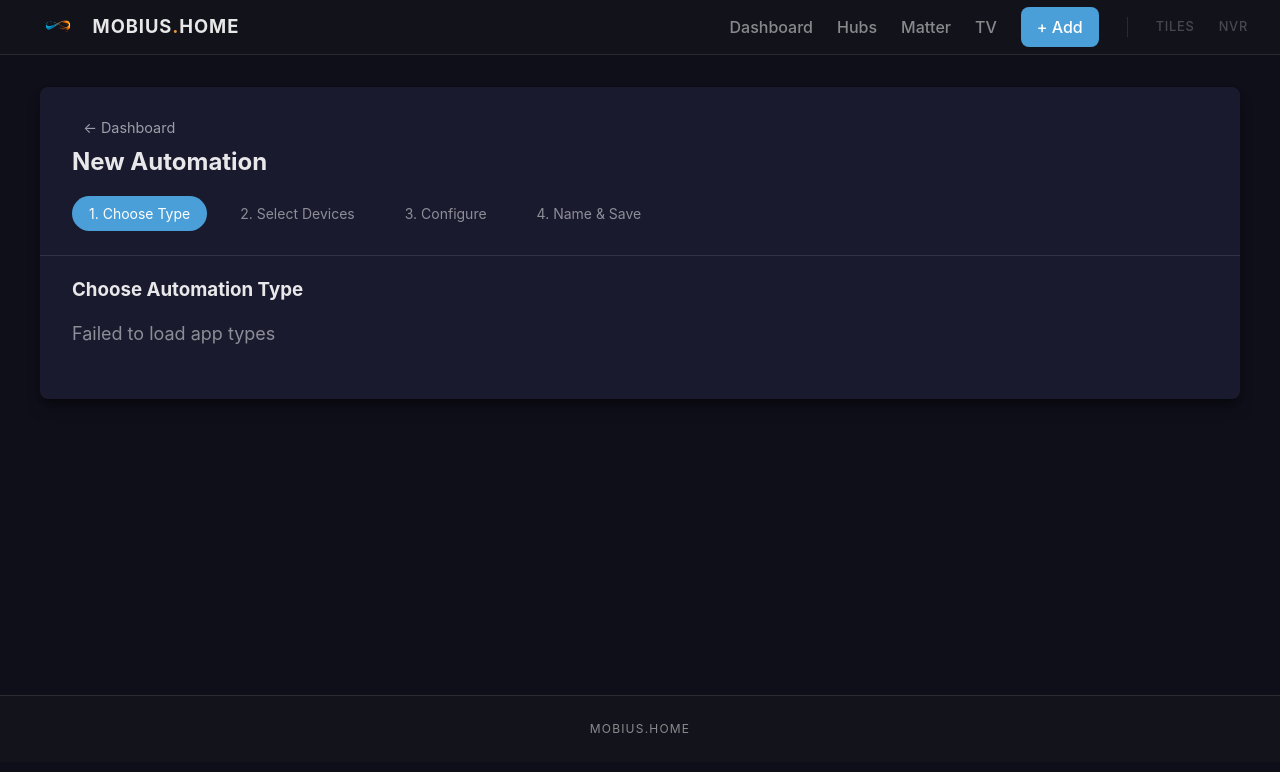
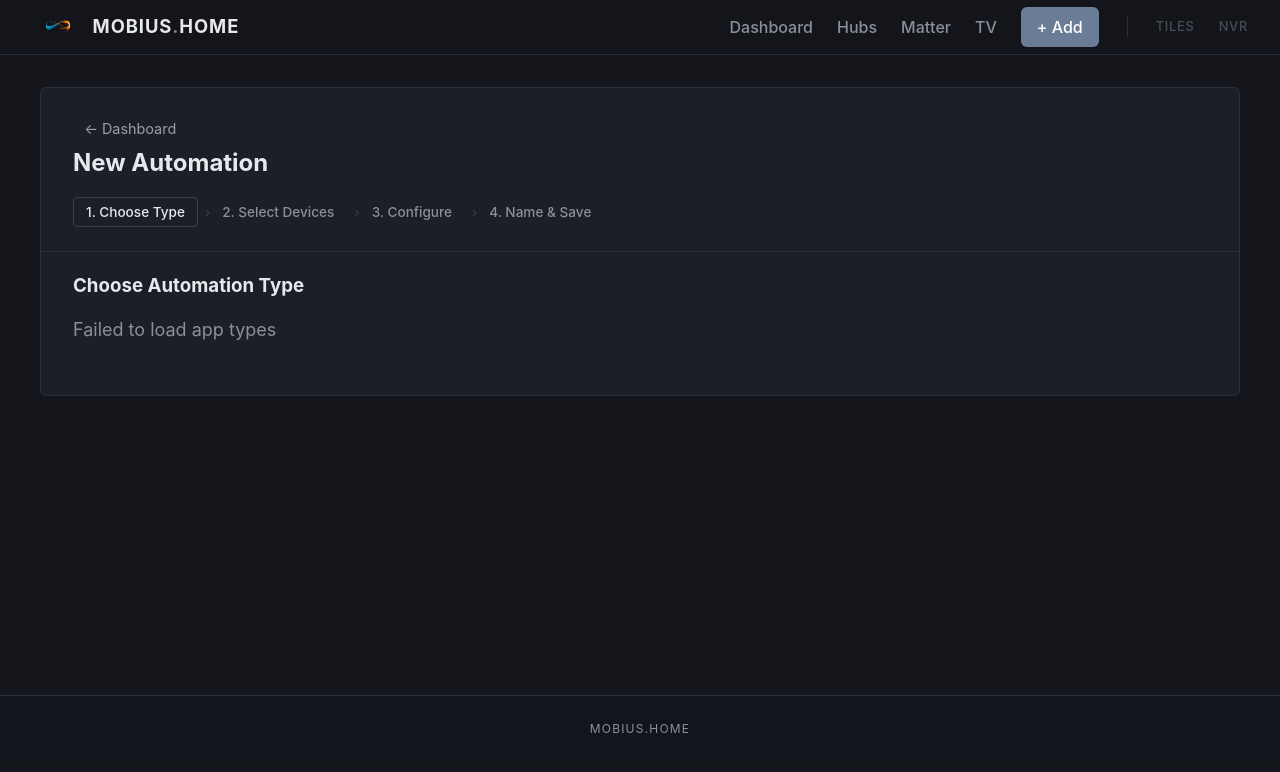
Before and after one commit to elfege/MOBIUS.SMART_HOME, a Flask app: template templates/instance_wizard.html in a window 1280 px wide. Shown: the top 772 px of the page. Run offline with Flask 3, Linux system fonts and the light colour scheme; the template is opened without the code that fills it, so the values that code supplies are empty.

Commit message:
feat(ui): neutral theme overlay — kill cartoon palette, normalize fields
User feedback (3:30am, frustrated): 'this is an app, not a cartoon.'
'God the buttons!!! find better design, better more neutral colors.'

ONE file: static/css/theme-neutral.css. Loaded after main.css in
templates/base.html, overrides selectively. Revert by removing one
<link> line — no risk to functionality.

Palette: slate-blue accent (#6b7d96) replaces cobalt; sage green
(#6a8a5a) replaces lime; brick (#a85a5a) replaces fire-engine red.
Every saturation pulled ~30% from defaults. Inspiration: Linear,
Vercel, Logseq dark themes.

Buttons: 36px height, 6px radius (NOT 999px pills), neutral fill
+ hairline border. No glow shadows. .btn-create kept slightly more
emphasized as the primary CTA without going bright.

Wizard step indicators: text + chevron separator + hairline border
on current step. NO filled green/blue pills. Completed step gets a
subtle ✓ suffix. .clickable hover shows a subtle surface lift.

Forms: 36px height for all inputs, 12px horizontal padding,
left-aligned text (overriding centered). Number inputs constrained
to max-width 120px. Labels above field at 0.8rem muted color.
Spin buttons hidden. Focus = border-color change, no box-shadow ring.

Per-mode-timeout panel specifically targeted via .mode-timeout-row
+ [class*='mode-timeout'] selectors — label 140px / input 120px
grid, so 'Night = 10' renders compactly with the field next to
the label, not stretched to the page width.

App-type cards (wizard step 1): subtle hover (border + surface
shift), not cobalt-colored border + alpha-15 fill.

To roll back: remove the <link> in templates/base.html line ~21.

```diff
--- /dev/null
+++ b/static/css/theme-neutral.css
@@ -0,0 +1,321 @@
+/* =============================================================================
+   Neutral Theme Overlay — 2026-05-17
+   --------------------------------------------------------------------------
+   Loaded AFTER variables.css and main.css. Overrides the saturated default
+   palette with a slate-neutral set, kills the cartoon "filled pill" look
+   for buttons + step indicators, and normalizes field sizing.
+
+   Design rule: "this is an app, not a cartoon" — pull saturation down ~30%
+   from defaults, no bright accent fills, hairline borders over heavy fills.
+   Inspiration: Linear / Vercel / Logseq dark themes.
+
+   To disable: comment out the link in templates/base.html. No layout
+   regressions — this only adjusts colors, sizing, and visual weight.
+   ============================================================================= */
+
+:root {
+    /* ---------- core palette ---------- */
+    --color-bg:            #14161c;
+    --color-card:          #1c1f27;
+    --color-surface:       #1c1f27;
+    --color-surface-2:     #232733;
+    --color-border:        #2a2e38;
+    --color-border-strong: #3a3f4d;
+
+    --color-text:          #e6e8ec;
+    --color-text-muted:    #8a8f99;
+
+    --color-header-bg:     rgba(20, 22, 28, 0.94);
+
+    /* ---------- accent (slate-blue, NOT cobalt) ---------- */
+    --color-primary:             #6b7d96;
+    --color-primary-hover:       #7e90a8;
+    --color-primary-alpha-15:    rgba(107, 125, 150, 0.15);
+    --color-primary-alpha-30:    rgba(107, 125, 150, 0.30);
+    --color-accent:              #8b7d63;        /* warm slate, not orange */
+
+    /* ---------- semantic (muted) ---------- */
+    --color-success:        #6a8a5a;             /* sage, not lime */
+    --color-success-border: #4d6845;
+    --color-success-glow:   rgba(106, 138, 90, 0.30);
+
+    --color-warning:        #c79a5a;
+    --color-danger:         #a85a5a;             /* brick, not fire-engine */
+    --color-danger-hover:   #b96a6a;
+    --color-danger-dark:    #8a4848;
+
+    --color-neutral:        #7a808c;
+
+    /* ---------- state badges, also de-saturated ---------- */
+    --color-state-green-bg:   #243426;
+    --color-state-green-text: #a9c4a0;
+    --color-state-green-border: #3a5237;
+
+    --color-state-red-bg:     #3a2424;
+    --color-state-red-text:   #d5a0a0;
+    --color-state-red-border: #5a3838;
+
+    /* ---------- radii — kill the giant pills ---------- */
+    --radius:       6px;
+    --radius-sm:    4px;
+    --radius-pill:  6px;   /* OVERRIDE: was 999px; pills are now squarish */
+}
+
+/* =============================================================================
+   Buttons — IDE-style, not iOS bubblegum
+   ============================================================================= */
+
+.btn,
+.btn-primary,
+.btn-secondary,
+.btn-danger {
+    height: 36px;
+    padding: 0 14px;
+    font-size: 0.875rem;
+    font-weight: 500;
+    line-height: 1;
+    border-radius: 6px;
+    border: 1px solid transparent;
+    display: inline-flex;
+    align-items: center;
+    justify-content: center;
+    gap: 6px;
+    transition: background 120ms, border-color 120ms, color 120ms;
+    box-shadow: none;            /* no glow */
+}
+
+.btn-primary {
+    background: #2a3142;
+    border-color: #38415a;
+    color: #e6e8ec;
+}
+.btn-primary:hover {
+    background: #344056;
+    border-color: #4a5572;
+}
+.btn-primary:active { background: #2a3142; }
+
+.btn-secondary {
+    background: transparent;
+    color: var(--color-text);
+    border-color: var(--color-border);
+}
+.btn-secondary:hover {
+    background: var(--color-surface-2);
+    border-color: var(--color-border-strong);
+}
+
+.btn-danger {
+    background: rgba(168, 90, 90, 0.10);
+    color: #d8a0a0;
+    border-color: #5e3a3a;
+}
+.btn-danger:hover {
+    background: rgba(168, 90, 90, 0.18);
+    border-color: #7a4a4a;
+}
+
+.btn:focus-visible {
+    outline: 2px solid var(--color-primary);
+    outline-offset: 2px;
+}
+
+/* The "Create Automation" CTA stays slightly more emphasized than .btn-primary,
+   but still neutral — no cobalt. */
+.btn-create {
+    background: #3a4762;
+    border-color: #4a5572;
+}
+.btn-create:hover {
+    background: #485670;
+    border-color: #5a6480;
+}
+
+/* =============================================================================
+   Wizard step indicators — text + hairline, NOT filled pills
+   ============================================================================= */
+
+.wizard-steps {
+    display: flex;
+    align-items: center;
+    gap: 0;
+    flex-wrap: wrap;
+}
+
+.wizard-steps .step {
+    background: transparent !important;          /* kill the colored fill */
+    color: var(--color-text-muted);
+    font-size: 0.85rem;
+    font-weight: 500;
+    padding: 6px 12px;
+    border-radius: 4px;
+    border: 1px solid transparent;
+    position: relative;
+    transition: color 120ms;
+}
+
+/* Separator between pills */
+.wizard-steps .step + .step::before {
+    content: '›';
+    color: var(--color-border-strong);
+    margin-right: 12px;
+    margin-left: -6px;
+    font-weight: 400;
+}
+
+.wizard-steps .step.active {
+    background: transparent !important;
+    color: var(--color-text) !important;
+    border-color: var(--color-border-strong);
+}
+
+.wizard-steps .step.completed {
+    background: transparent !important;
+    color: var(--color-text-muted) !important;
+}
+
+.wizard-steps .step.completed::after {
+    content: ' ✓';
+    color: #6a8a5a;
+    margin-left: 4px;
+}
+
+.wizard-steps .step.clickable:hover {
+    background: var(--color-surface-2) !important;
+    color: var(--color-text);
+    cursor: pointer;
+}
+
+/* =============================================================================
+   Forms — uniform field sizing, labels above, narrow numbers
+   ============================================================================= */
+
+.form-group label {
+    font-size: 0.8rem;
+    color: var(--color-text-muted);
+    font-weight: 500;
+    margin-bottom: 6px;
+    letter-spacing: 0.02em;
+    text-transform: none;
+}
+
+.form-group input[type="text"],
+.form-group input[type="number"],
+.form-group select,
+input[type="text"],
+input[type="number"],
+select,
+textarea {
+    height: 36px;
+    padding: 0 12px;
+    font-size: 0.9rem;
+    line-height: 36px;
+    background: var(--color-surface);
+    color: var(--color-text);
+    border: 1px solid var(--color-border);
+    border-radius: 6px;
+    transition: border-color 120ms;
+    text-align: left;             /* override any inherited center */
+    box-shadow: none;
+}
+
+input[type="number"] {
+    max-width: 120px;             /* numeric fields stay compact */
+    -moz-appearance: textfield;   /* hide spin buttons on FF */
+}
+
+input[type="number"]::-webkit-inner-spin-button,
+input[type="number"]::-webkit-outer-spin-button {
+    -webkit-appearance: none;
+    margin: 0;
+}
+
+input:focus,
+select:focus,
+textarea:focus {
+    outline: none;
+    border-color: var(--color-primary);
+    box-shadow: none;
+}
+
+/* Per-mode timeout grid — was rendering as full-width number fields.
+   Label sits left at fixed width, input is the compact 120px next to it. */
+.mode-timeout-row,
+.timeout-row,
+[class*="mode-timeout"] {
+    display: grid;
+    grid-template-columns: 140px 120px;
+    align-items: center;
+    gap: 12px;
+    padding: 6px 0;
+}
+.mode-timeout-row label,
+.timeout-row label,
+[class*="mode-timeout"] label {
+    margin-bottom: 0;
+    font-size: 0.85rem;
+    color: var(--color-text);
+}
+.mode-timeout-row .current-label,
+[class*="mode-timeout"] .current-label {
+    color: var(--color-primary);
+    font-size: 0.7rem;
+    font-style: italic;
+    display: block;
+}
+
+/* =============================================================================
+   App-type cards (wizard step 1) — subtle hover, no cobalt
+   ============================================================================= */
+
+.app-type-card {
+    background: var(--color-surface);
+    border: 1px solid var(--color-border);
+    border-radius: 8px;
+    padding: 1.25rem;
+    transition: border-color 120ms, background 120ms;
+}
+.app-type-card:hover {
+    border-color: var(--color-border-strong);
+    background: var(--color-surface-2);
+}
+.app-type-card.selected {
+    border-color: var(--color-primary);
+    background: var(--color-primary-alpha-15);
+}
+
+/* =============================================================================
+   Misc cleanup
+   ============================================================================= */
+
+/* Card backgrounds throughout the app */
+.card,
+.dashboard-tile,
+.instance-card {
+    background: var(--color-card);
+    border: 1px solid var(--color-border);
+    box-shadow: none;
+}
+
+/* Header — subtle, not opaque */
+.app-header {
+    background: var(--color-header-bg);
+    border-bottom: 1px solid var(--color-border);
+    box-shadow: none;
+}
+
+/* Wizard container */
+.wizard {
+    background: var(--color-card);
+    border: 1px solid var(--color-border);
+    box-shadow: none;
+}
+
+/* Loading placeholder text — should fade in, not glow */
+.loading-placeholder {
+    color: var(--color-text-muted);
+    font-size: 0.9rem;
+    font-style: italic;
+    text-align: center;
+    padding: 2rem 0;
+}
--- a/templates/base.html
+++ b/templates/base.html
@@ -17,6 +17,10 @@
     <link rel="stylesheet" href="/static/css/main.css">
     <!-- KPI Modal CSS -->
     <link rel="stylesheet" href="/static/css/kpi-modal.css">
+    <!-- Neutral theme overlay (2026-05-17) — desaturates the palette,
+         kills cartoon pill buttons, normalizes field sizing.
+         Must load AFTER main.css to override. -->
+    <link rel="stylesheet" href="/static/css/theme-neutral.css">
 
     <!-- Chart.js (lightweight charting for KPI dashboards) -->
     <script src="https://cdn.jsdelivr.net/npm/chart.js@4.4.7/dist/chart.umd.min.js"></script>
```
